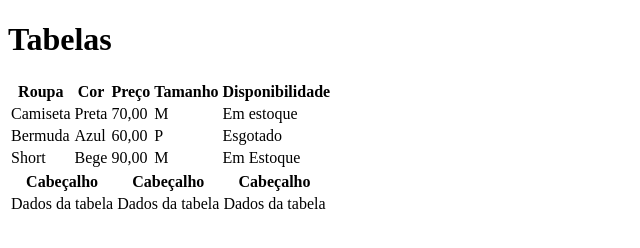
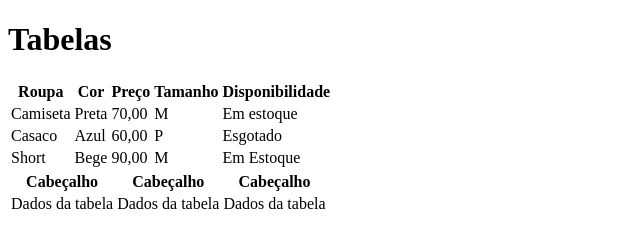
Before and after one commit to Wesley-Mendes/aula-tabelas, a plain HTML site: page index.html in a window 1280 px wide. Shown: the full height of the page, 0-640 px from the left. Drawn offline with Linux system fonts and the light colour scheme.

Commit message:
Mudança de bermuda para casaco

```diff
--- a/index.html
+++ b/index.html
@@ -25,7 +25,7 @@
             <td>Em estoque</td>
         </tr>
         <tr>
-            <td>Bermuda</td>
+            <td>Casaco</td>
             <td>Azul</td>
             <td>60,00</td>
             <td>P</td>
```
